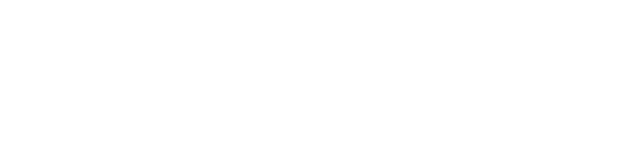
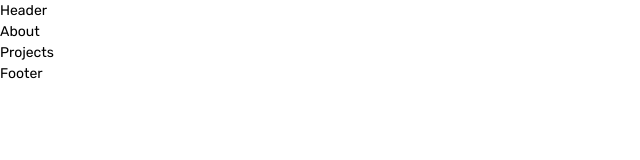
Before and after one commit to Sanjeev-Chadeesingh/portfolio, a website: page index.html in a window 1280 px wide. Shown: the whole page, without its empty margins (0-640 px from the left). Drawn offline with Linux system fonts and the light colour scheme.

Commit message:
skeleton completed, replete with skeleton-markup

```diff
--- a/index.html
+++ b/index.html
@@ -9,7 +9,20 @@
 </head>
 <body>
 
-
+    <div class="container">
+        <header class="header">
+            Header
+        </header>
+        <section class="section-about">
+            About
+        </section>
+        <section class="section-projects">
+            Projects
+        </section>
+        <footer class="footer">
+            Footer
+        </footer>
+    </div>
 
 </body>
 </html>
--- a/sass/main.scss
+++ b/sass/main.scss
@@ -7,4 +7,9 @@
 @import "base/typography";
 @import "base/utils";
 
+@import "layout/about";
+@import "layout/footer";
+@import "layout/header";
+@import "layout/projects";
+
 @import "pages/home";
```
Also changed, not shown: img/hero-image.jpeg (added), img/responsive-image.jpeg (added), sass/layout/_about.scss (added), sass/layout/_footer.scss (added), sass/layout/_header.scss (added), sass/layout/_projects.scss (added).
